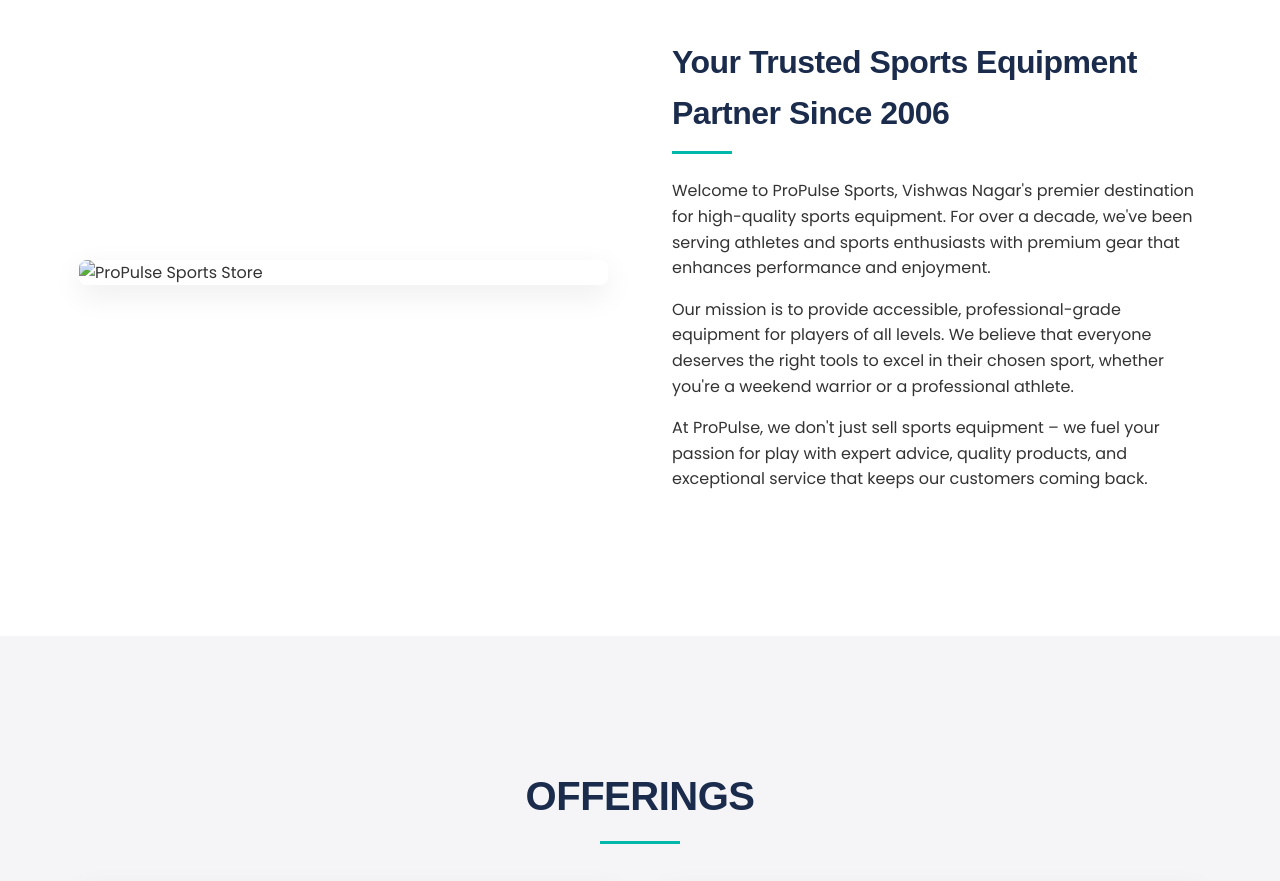
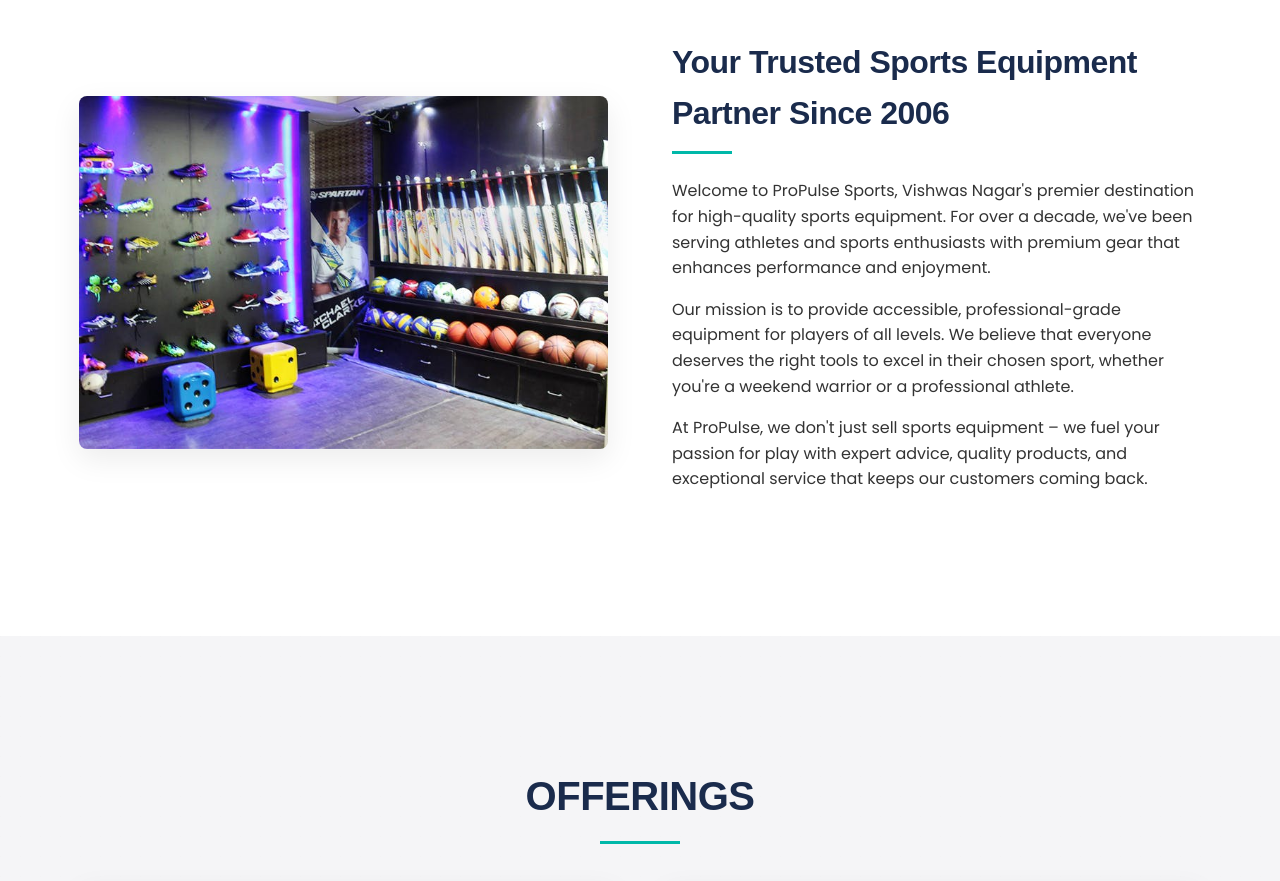
Before and after one commit to Archit231004/ProPulse, a plain HTML site: page index.html in a window 1280 px wide. Shown: the part 1011-1892 px from the top of the page. Drawn offline with Linux system fonts and the light colour scheme.

Commit message:
Update index.html

```diff
--- a/index.html
+++ b/index.html
@@ -46,7 +46,7 @@
             <h2 class="section-title">About Us</h2>
             <div class="about-content">
                 <div class="about-image">
-                    <img src="images/about.jpg" alt="ProPulse Sports Store">
+                    <img src="shop photo.jpg" alt="ProPulse Sports Store">
                 </div>
                 <div class="about-text">
                     <h3>Your Trusted Sports Equipment Partner Since 2006</h3>
```
